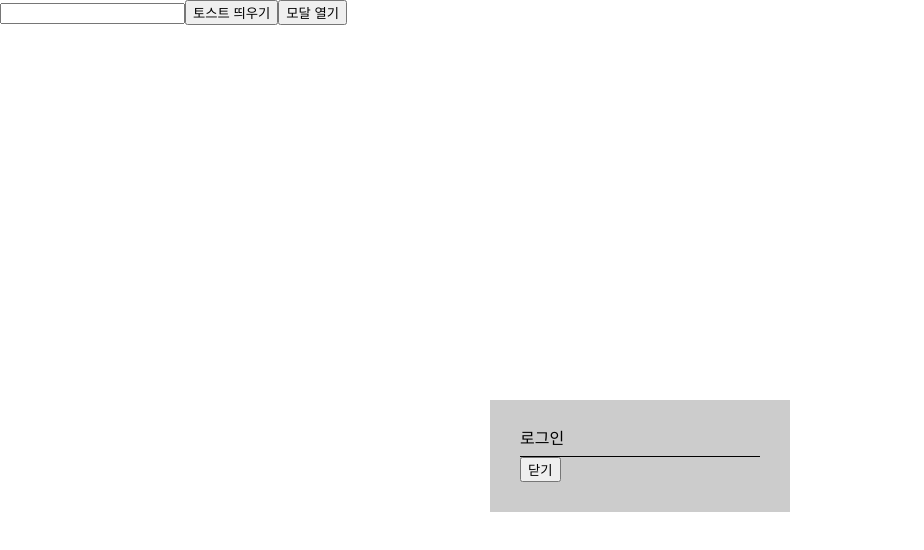
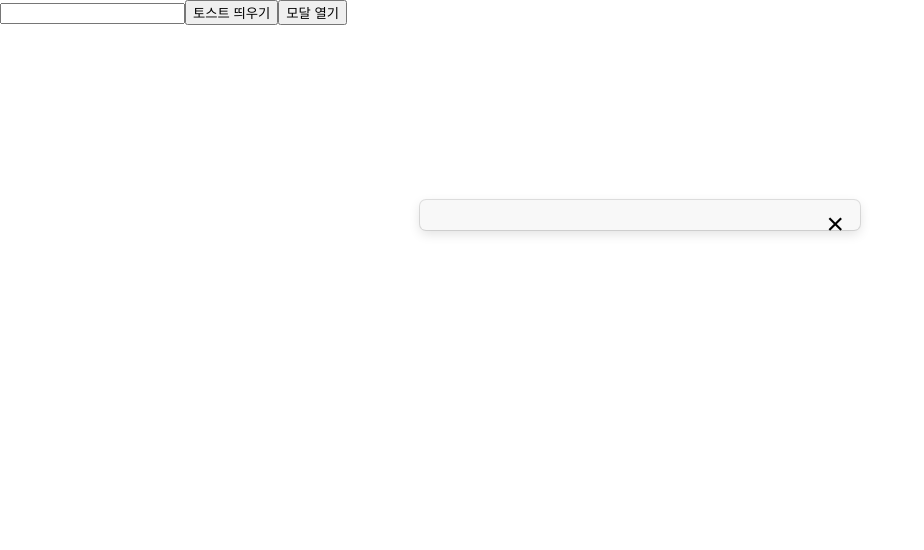
Before and after one commit to tTab1204/paywork-todo, a React (Create React App) app: page / in a window 1280 px wide. Both pictures are taken after a click on the button "모달 열기". Shown: the top 550 px of the page, without its empty margins (0-924 px from the left). Built offline with nearby package versions, Linux system fonts and the light colour scheme.

Commit message:
Feat: #7 부모 모달 컴포넌트 생성

```diff
--- a/src/App.tsx
+++ b/src/App.tsx
@@ -27,7 +27,7 @@ const App: React.FC<any> = () => {
   };
 
   const onHandleModal = () => {
-    dispatch(showModal('로그인'));
+    dispatch(showModal());
   };
 
   return (
@@ -35,7 +35,7 @@ const App: React.FC<any> = () => {
       <input value={toastMessage} onChange={onChangeModalInput} />
       <button onClick={onHandleToast}>토스트 띄우기</button>
       <button onClick={onHandleModal}>모달 열기</button>
-      {modal.showModal && <Modal title={modal.title} />}
+      {modal.showModal && <Modal />}
       {toast.showToast && <Toast option={toast.option} />}
     </div>
   );
--- a/src/components/Modal/Modal.css
+++ /dev/null
@@ -1,14 +0,0 @@
-.Modal {
-    position: fixed;
-    width: 300px;
-    padding: 30px;
-    background-color: #ccc;
-    top: 50%;
-    left: 50%;
-    margin-left: -150px;
-}
-
-.Modal h1 {
-    padding-bottom: 10px;
-    border-bottom: 1px solid black;
-}
--- a/src/components/Modal/Modal.tsx
+++ b/src/components/Modal/Modal.tsx
@@ -1,21 +1,30 @@
-import React from 'react';
+import React, { FC, useCallback } from 'react';
 import { useDispatch } from 'react-redux';
-import { closeModal } from 'store/actions/modals_action';
-import './Modal.css';
+import { CloseModalButton, CreateModal } from './style';
+import { closeModal, showModal } from 'store/actions/modals_action';
 
-interface ModalProps {
-  title: string;
-}
-
-const Modal: React.FC<ModalProps> = ({ title }) => {
+const Modal: FC<any> = ({ children }) => {
   const dispatch = useDispatch();
 
+  const stopPropagation = useCallback((e) => {
+    e.stopPropagation();
+  }, []);
+
+  const onShowModal = () => {
+    dispatch(showModal());
+  };
+
+  const onCloseModal = () => {
+    dispatch(closeModal());
+  };
+
   return (
-    <div className="Modal">
-      <h1>{title}</h1>
-
-      <button onClick={() => dispatch(closeModal())}>닫기</button>
-    </div>
+    <CreateModal onClick={onShowModal}>
+      <div onClick={stopPropagation}>
+        <CloseModalButton onClick={onCloseModal}>&times;</CloseModalButton>
+        {children}
+      </div>
+    </CreateModal>
   );
 };
 
--- /dev/null
+++ b/src/components/Modal/style.tsx
@@ -0,0 +1,37 @@
+import styled from 'styled-components';
+
+export const CreateModal = styled.div`
+  position: fixed;
+  text-align: center;
+  left: 0;
+  bottom: 0;
+  top: 0;
+  right: 0;
+  z-index: 1022;
+
+  & > div {
+    margin-top: 200px;
+    display: inline-block;
+    width: 440px;
+    background: white;
+    --saf-0: rgba(var(--sk_foreground_low, 29, 28, 29), 0.13);
+    box-shadow: 0 0 0 1px var(--saf-0), 0 4px 12px 0 rgba(0, 0, 0, 0.12);
+    background-color: rgba(var(--sk_foreground_min_solid, 248, 248, 248), 1);
+    border-radius: 6px;
+    user-select: none;
+    max-width: 440px;
+    padding: 30px 40px 0;
+    z-index: 1012;
+    position: relative;
+  }
+`;
+
+export const CloseModalButton = styled.button`
+  position: absolute;
+  right: 10px;
+  top: 6px;
+  background: transparent;
+  border: none;
+  font-size: 30px;
+  cursor: pointer;
+`;
--- a/src/store/actions/modals_action.ts
+++ b/src/store/actions/modals_action.ts
@@ -1,9 +1,8 @@
 import { SHOW_MODAL, CLOSE_MODAL } from 'store/types';
 
-export const showModal = (title: string) => {
+export const showModal = () => {
   return {
     type: SHOW_MODAL,
-    title,
   };
 };
 
--- a/src/store/reducers/modals_reducer.ts
+++ b/src/store/reducers/modals_reducer.ts
@@ -2,7 +2,6 @@ import { SHOW_MODAL, CLOSE_MODAL } from 'store/types';
 
 const INITIAL_STATE = {
   showModal: false,
-  title: '',
 };
 
 export default function modals_reducer(state = INITIAL_STATE, action: any) {
@@ -11,7 +10,6 @@ export default function modals_reducer(state = INITIAL_STATE, action: any) {
       return {
         ...state,
         showModal: true,
-        title: action.title,
       };
     case CLOSE_MODAL:
       return {
```
